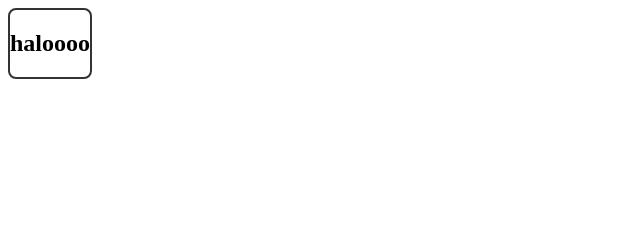
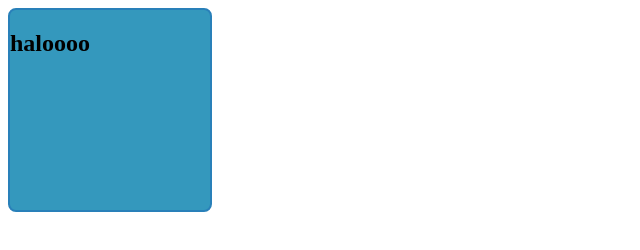
Before and after one commit to julianajolie302-lgtm/joliexitkjj, a plain HTML site: page index.html in a window 1280 px wide. Shown: the whole page, without its empty margins (0-640 px from the left). Drawn offline with Linux system fonts and the light colour scheme.

Commit message:
Update index.html

```diff
--- a/index.html
+++ b/index.html
@@ -3,17 +3,18 @@
 <head>
    <style>
 .kotak-nama{
-  border:2px solid #333;
-  padding: 20x;
-  width: fit-content;
-  text-align: center;
-  text-family: arial,sans-serif;
-  backgroud-color: #f0f0f0;
-  border-radius: 8px;
-  }
-</style>
+   /* mengatur ukuran kotak*/
+   width: 200px;
+   height: 200px;
+   /* mengatur warna latar belakang */
+   background-color: #3498bd; /* warna biru */
+   /* tambah agar lebih rapi*/
+   border: 2px solid #2980b9; /* garis tepi */
+   border-radius: 8px; /* membuat sudut melengkung */
+   }
+   </style>
 </head>
-  <body bg Color=biru>
+  <body>
 <div class="kotak-nama">
   <h2>haloooo</h2>
 </div>
```
